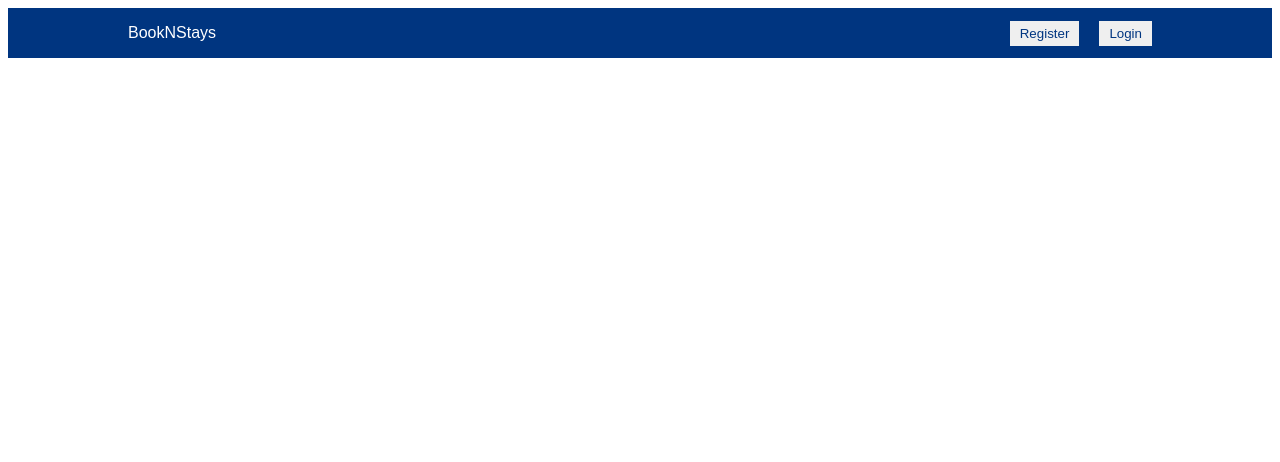
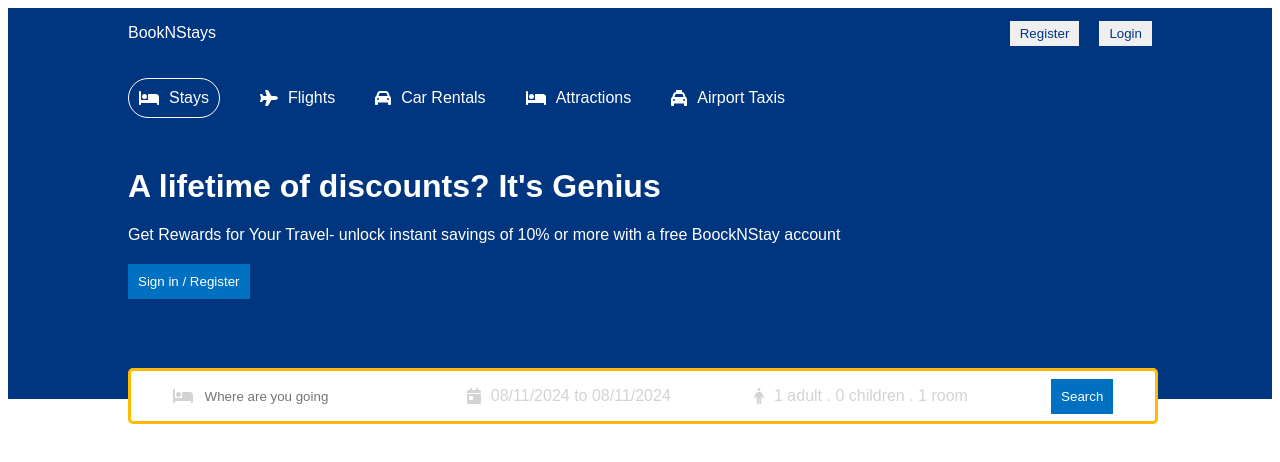
Before and after one commit to Shreesh-Gawande/BookingApp, a React (Create React App) app in the folder client/bookingui/: page / in a window 1280 px wide. Shown: the top 462 px of the page. Built offline with nearby package versions, Linux system fonts and the light colour scheme.

Commit message:
Completed header component with navbar

```diff
--- a/client/bookingui/public/index.html
+++ b/client/bookingui/public/index.html
@@ -3,6 +3,7 @@
   <head>
     <meta charset="utf-8" />
     <link rel="icon" href="%PUBLIC_URL%/favicon.ico" />
+    <link rel="stylesheet" href="https://cdnjs.cloudflare.com/ajax/libs/font-awesome/6.6.0/css/all.min.css" integrity="sha512-Kc323vGBEqzTmouAECnVceyQqyqdsSiqLQISBL29aUW4U/M7pSPA/gEUZQqv1cwx4OnYxTxve5UMg5GT6L4JJg==" crossorigin="anonymous" referrerpolicy="no-referrer" />
     <meta name="viewport" content="width=device-width, initial-scale=1" />
     <meta name="theme-color" content="#000000" />
     <meta
--- /dev/null
+++ b/client/bookingui/src/components/heading/Heading.jsx
@@ -0,0 +1,131 @@
+import React, { useState } from 'react';
+import ReactDOM from 'react-dom';
+import './heading.css';
+import { FontAwesomeIcon } from '@fortawesome/react-fontawesome';
+import { faBed, faCalendarDay, faCar, faPerson, faPlane, faTaxi } from '@fortawesome/free-solid-svg-icons';
+import { DateRangePicker } from 'react-date-range';
+import 'react-date-range/dist/styles.css';
+import 'react-date-range/dist/theme/default.css';
+import { format } from 'date-fns';
+
+function Heading() {
+const [openDate,setOpenDate]=useState(false)
+
+
+
+const [openOptions, setOpenOptions]=useState(false)
+const [options,setOptions]=useState({
+  adult:1,
+  childern:0,
+  room:1
+})
+const habdleOption =(name,operation)=>{
+  setOptions(prev=>{return{
+    ...prev ,
+    [name]: operation ==="i" ? options[name] + 1 : options[name] -1,}})
+}
+
+  const [dateRange, setDateRange] = useState({
+    startDate: new Date(),
+    endDate: new Date(),
+    key: 'selection',
+  });
+
+  const handleSelect = (ranges) => {
+    setDateRange(ranges.selection);
+  };
+
+  return (
+    <div className='header'>
+      <div className="headerCointaner">
+        <div className="headerList">
+          <div className="headerListItem active">
+            <FontAwesomeIcon icon={faBed} />
+            <span>Stays</span>
+          </div>
+          <div className="headerListItem">
+            <FontAwesomeIcon icon={faPlane} />
+            <span>Flights</span>
+          </div>
+          <div className="headerListItem">
+            <FontAwesomeIcon icon={faCar} />
+            <span>Car Rentals</span>
+          </div>
+          <div className="headerListItem">
+            <FontAwesomeIcon icon={faBed} />
+            <span>Attractions</span>
+          </div>
+          <div className="headerListItem">
+            <FontAwesomeIcon icon={faTaxi} />
+            <span>Airport Taxis</span>
+          </div>
+        </div>
+        <h1 className="headerTitle">A lifetime of discounts? It's Genius</h1>
+        <p className="headerDesc">
+          Get Rewards for Your Travel- unlock instant savings of 10% or more
+          with a free BoockNStay account
+        </p>
+        <button className="headerBtn">Sign in / Register</button>
+        <div className="headerSearch">
+          <div className="headerSearchItem">
+            <FontAwesomeIcon icon={faBed} className='headerIcon'/>
+            <input
+              type='text'
+              placeholder='Where are you going'
+              className='headerSectionInput'
+            />
+          </div>
+          <div className="headerSearchItem">
+            <FontAwesomeIcon icon={faCalendarDay} className='headerIcon'/>
+            <span onClick={()=>setOpenDate(!openDate)} className='headerSearchText'>
+              {`${format(dateRange.startDate, 'MM/dd/yyyy')} to ${format(dateRange.endDate, 'MM/dd/yyyy')}`}
+            </span>
+           {openDate && <DateRangePicker
+              ranges={[dateRange]}
+              onChange={handleSelect}
+              className='date'
+            />}
+          </div>
+          <div className="headerSearchItem">
+            <FontAwesomeIcon icon={faPerson} className='headerIcon'/>
+            <span  onClick={()=>setOpenOptions(!openOptions)} className='headerSearchText'>{`${options.adult} adult . ${options.childern} children . ${options.room} room`}</span>
+        { openOptions&&  <div className="options"
+       >
+              <div className="optionItem">
+                <span className="optionText">Adult</span>
+                <div className="optionCounter">
+                <button className="optionCounterButton" disabled={options.adult <=1} onClick={()=>habdleOption("adult","d")}>-</button>
+                <span className="optionCounterNumber">{options.adult}</span>
+                <button className="optionCounterButton"onClick={()=>habdleOption("adult","i")}>+</button>
+                </div>
+              </div>
+              <div className="optionItem">
+                <span className="optionText">Children</span>
+                <div className="optionCounter">
+                <button className="optionCounterButton" disabled={options.childern <=0} onClick={()=>habdleOption("childern","d")}>-</button>
+                <span className="optionCounterNumber">{options.childern}</span>
+                <button className="optionCounterButton"onClick={()=>habdleOption("childern","i")}>+</button>
+                </div>
+              </div>
+              <div className="optionItem">
+                <span className="optionText">Room</span>
+                <div className="optionCounter">
+                <button className="optionCounterButton" disabled={options.room <=1} onClick={()=>habdleOption("room","d")}>-</button>
+                <span className="optionCounterNumber">{options.room}</span>
+                <button className="optionCounterButton"onClick={()=>habdleOption("room","i")}>+</button>
+                </div>
+              </div>
+            </div>}
+          </div>
+          <div className="headerSearchItem">
+            <button className="headerBtn">Search</button>
+          </div>
+        </div>
+      </div>
+    </div>
+  );
+}
+
+ReactDOM.render(<Heading />, document.getElementById('root'));
+
+export default Heading;
--- /dev/null
+++ b/client/bookingui/src/components/heading/heading.css
@@ -0,0 +1,111 @@
+.header {
+    background-color: #003580;
+    color: white;
+    display: flex;
+    justify-content: center;
+    position: relative;
+}
+
+.headerCointaner {
+    width: 100%;
+    max-width: 1024px;
+    margin: 20px 0px 100px 0px;
+}
+
+.headerList {
+    display: flex;
+    gap: 40px;
+    margin-bottom: 50px;
+}
+
+.headerListItem {
+    display: flex;
+    align-items: center;
+    gap: 10px;
+}
+
+.headerListItem.active{
+    border:1px solid white;
+    padding: 10px;
+    border-radius: 20px;
+}
+.headerDesc{
+    margin: 20px 0px;
+}
+
+.headerBtn{
+    background-color: #0071c2;
+    color: white;
+    padding: 10px;
+    border: none;
+    cursor: pointer;
+    font-weight: 500;
+}
+
+.headerSearch{
+    height: 30px;
+    background-color: white;
+    border:  3px solid #febb02;
+    display: flex;
+    align-items: center;
+    justify-content: space-around;
+    padding: 10px 0px;
+    border-radius: 5px;
+    position: absolute;
+    bottom: -25px;
+    width: 100%;
+    max-width: 1024px;
+}
+
+.headerIcon{
+    color: lightgray;
+}
+.headerSearchItem{
+    display: flex;
+    align-items: center;
+    gap: 10px;
+}
+.headerSectionInput{
+    border: none;
+    outline: none;
+}
+.headerSearchText{
+color: lightgray;
+cursor: pointer;
+}
+.date{
+    position:absolute;
+    top: 50px;
+}
+.options{
+    position: absolute;
+    top: 50px;
+    background-color: white;
+    color: gray;
+    border-radius: 5px;
+    box-shadow: rgba(100, 100, 111, 0.2) 0px 7px 29px 0px;
+}
+.optionItem{
+    width: 200px;
+    display: flex;
+    justify-content: space-between;
+    margin: 10px;
+}
+.optionCounter{
+    display: flex;
+    align-items: center;
+    gap: 10px;
+    font-size: 12px;
+    color: black;
+}
+.optionCounterButton{
+    width: 30px;
+    height: 30px;
+    border: 1px solid #0071c2;
+    color: #0071c2;
+    cursor: pointer;
+    background-color: white;
+}
+.optionCounterButton:disabled{
+    cursor: not-allowed;
+}
--- a/client/bookingui/src/pages/home/Home.jsx
+++ b/client/bookingui/src/pages/home/Home.jsx
@@ -1,11 +1,17 @@
 import React from 'react'
 import "./home.css"
-import Navbar from '../../components/navbar/Navbar'
+
+import Navbar from '../../components/navbar/Navbar.jsx'
+import Heading from '../../components/heading/Heading.jsx'
+
+
+
 
 function Home() {
   return (
     <div>
      <Navbar/>
+     <Heading/>
     </div>
   )
 }
```
Also changed, not shown: client/bookingui/package.json (+7 -0 lines), 2 other files (tests, documents, lock files or other folders).
